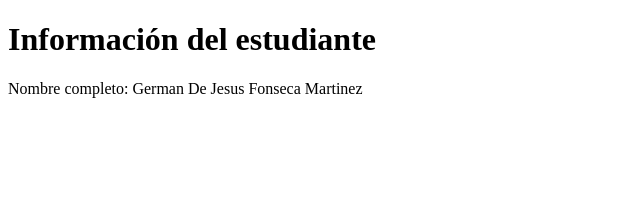
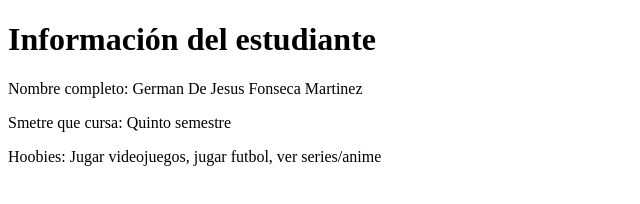
Before and after one commit to germanstar/taller_final, a plain HTML site: page index.html in a window 1280 px wide. Shown: the whole page, without its empty margins (0-640 px from the left). Drawn offline with Linux system fonts and the light colour scheme.

Commit message:
tercer commit

```diff
--- a/index.html
+++ b/index.html
@@ -8,6 +8,8 @@
 <body>
     <h1>Información del estudiante</h1>
     <p>Nombre completo: German De Jesus Fonseca Martinez</p>
+    <p>Smetre que cursa: Quinto semestre</p>
+    <p>Hoobies: Jugar videojuegos, jugar futbol, ver series/anime</p>
 
 </body>
 </html>
```
